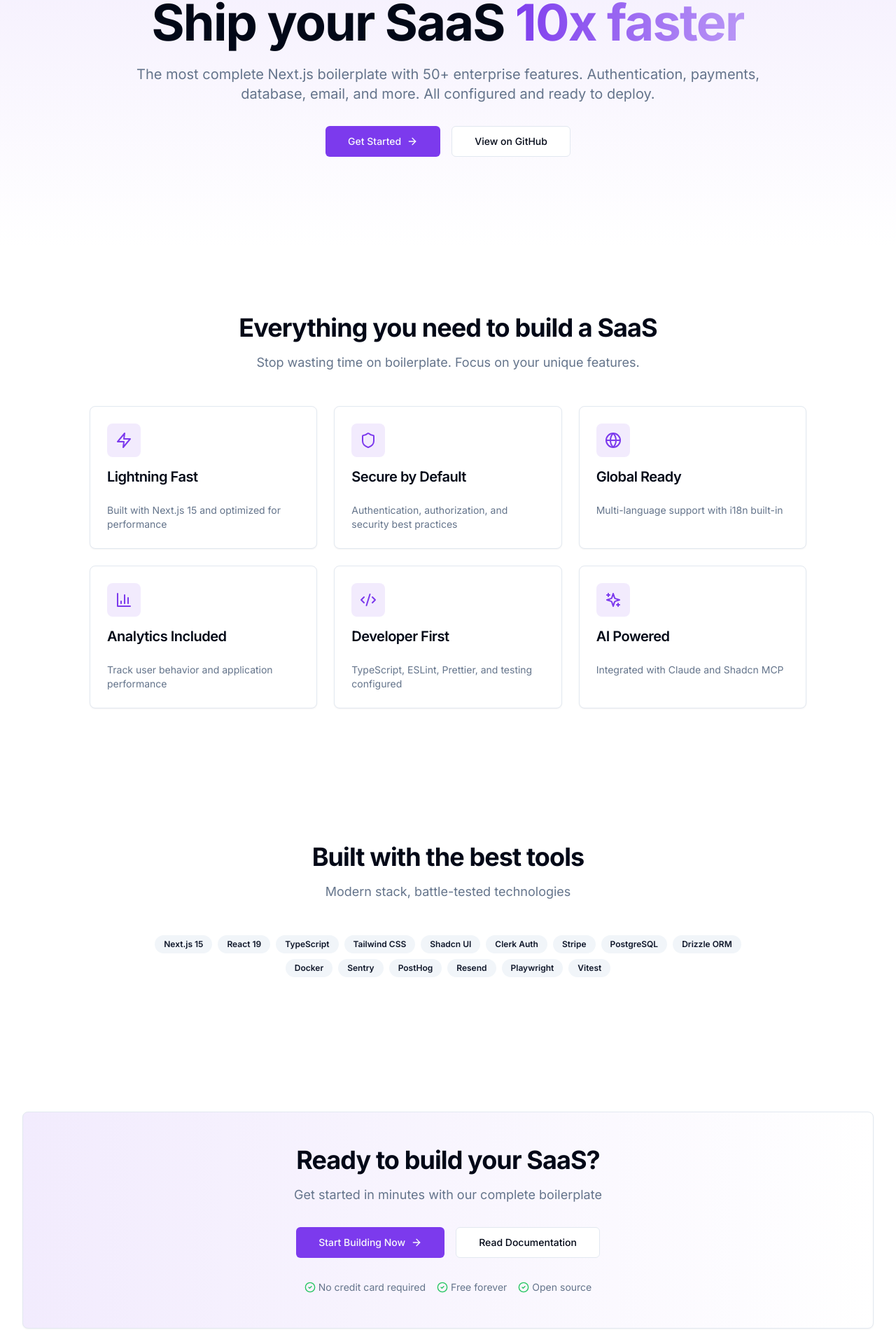
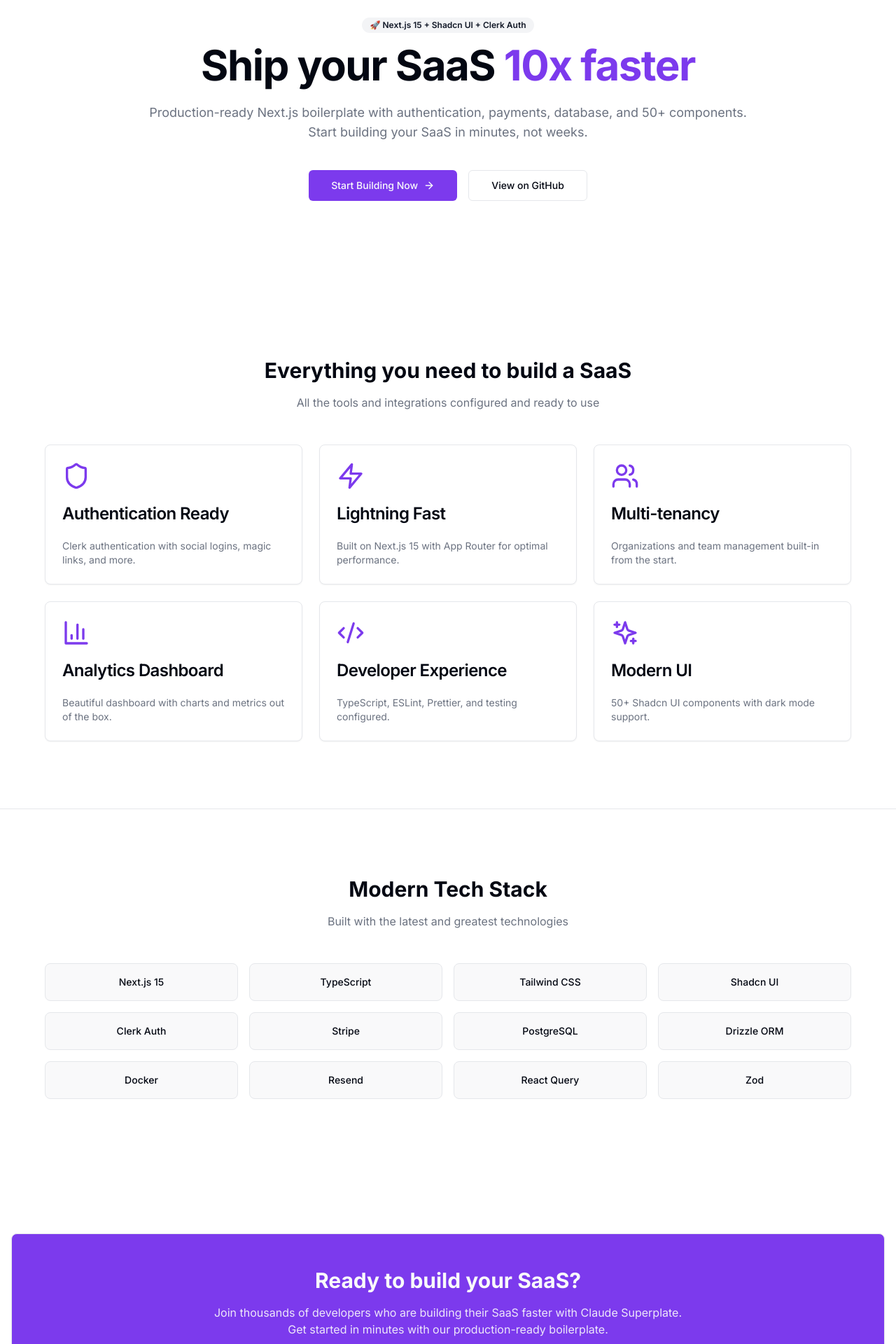
Before and after one commit to davimaciel1/claude-superplate, a Next.js app: page / in a window 1280 px wide. Shown: the part 171-2091 px from the top of the page at 70% size. Built offline with nearby package versions, Linux system fonts and the light colour scheme.

Commit message:
feat: Add missing core files (globals.css, layout, page, utils)

```diff
--- a/app/globals.css
+++ b/app/globals.css
@@ -5,47 +5,57 @@
 @layer base {
   :root {
     --background: 0 0% 100%;
-    --foreground: 222.2 84% 4.9%;
+    --foreground: 224 71.4% 4.1%;
     --card: 0 0% 100%;
-    --card-foreground: 222.2 84% 4.9%;
+    --card-foreground: 224 71.4% 4.1%;
     --popover: 0 0% 100%;
-    --popover-foreground: 222.2 84% 4.9%;
+    --popover-foreground: 224 71.4% 4.1%;
     --primary: 262.1 83.3% 57.8%;
-    --primary-foreground: 210 40% 98%;
-    --secondary: 210 40% 96.1%;
-    --secondary-foreground: 222.2 47.4% 11.2%;
-    --muted: 210 40% 96.1%;
-    --muted-foreground: 215.4 16.3% 46.9%;
-    --accent: 210 40% 96.1%;
-    --accent-foreground: 222.2 47.4% 11.2%;
+    --primary-foreground: 210 20% 98%;
+    --secondary: 220 14.3% 95.9%;
+    --secondary-foreground: 220.9 39.3% 11%;
+    --muted: 220 14.3% 95.9%;
+    --muted-foreground: 220 8.9% 46.1%;
+    --accent: 220 14.3% 95.9%;
+    --accent-foreground: 220.9 39.3% 11%;
     --destructive: 0 84.2% 60.2%;
-    --destructive-foreground: 210 40% 98%;
-    --border: 214.3 31.8% 91.4%;
-    --input: 214.3 31.8% 91.4%;
+    --destructive-foreground: 210 20% 98%;
+    --border: 220 13% 91%;
+    --input: 220 13% 91%;
     --ring: 262.1 83.3% 57.8%;
     --radius: 0.5rem;
+    --chart-1: 12 76% 61%;
+    --chart-2: 173 58% 39%;
+    --chart-3: 197 37% 24%;
+    --chart-4: 43 74% 66%;
+    --chart-5: 27 87% 67%;
   }
 
   .dark {
-    --background: 222.2 84% 4.9%;
-    --foreground: 210 40% 98%;
-    --card: 222.2 84% 4.9%;
-    --card-foreground: 210 40% 98%;
-    --popover: 222.2 84% 4.9%;
-    --popover-foreground: 210 40% 98%;
+    --background: 224 71.4% 4.1%;
+    --foreground: 210 20% 98%;
+    --card: 224 71.4% 4.1%;
+    --card-foreground: 210 20% 98%;
+    --popover: 224 71.4% 4.1%;
+    --popover-foreground: 210 20% 98%;
     --primary: 263.4 70% 50.4%;
-    --primary-foreground: 210 40% 98%;
-    --secondary: 217.2 32.6% 17.5%;
-    --secondary-foreground: 210 40% 98%;
-    --muted: 217.2 32.6% 17.5%;
-    --muted-foreground: 215 20.2% 65.1%;
-    --accent: 217.2 32.6% 17.5%;
-    --accent-foreground: 210 40% 98%;
+    --primary-foreground: 210 20% 98%;
+    --secondary: 215 27.9% 16.9%;
+    --secondary-foreground: 210 20% 98%;
+    --muted: 215 27.9% 16.9%;
+    --muted-foreground: 217.9 10.6% 64.9%;
+    --accent: 215 27.9% 16.9%;
+    --accent-foreground: 210 20% 98%;
     --destructive: 0 62.8% 30.6%;
-    --destructive-foreground: 210 40% 98%;
-    --border: 217.2 32.6% 17.5%;
-    --input: 217.2 32.6% 17.5%;
+    --destructive-foreground: 210 20% 98%;
+    --border: 215 27.9% 16.9%;
+    --input: 215 27.9% 16.9%;
     --ring: 263.4 70% 50.4%;
+    --chart-1: 220 70% 50%;
+    --chart-2: 160 60% 45%;
+    --chart-3: 30 80% 55%;
+    --chart-4: 280 65% 60%;
+    --chart-5: 340 75% 55%;
   }
 }
 
--- a/app/layout.tsx
+++ b/app/layout.tsx
@@ -2,34 +2,46 @@ import type { Metadata } from 'next'
 import { Inter } from 'next/font/google'
 import { ClerkProvider } from '@clerk/nextjs'
 import { ThemeProvider } from '@/components/providers/theme-provider'
-import { Toaster } from '@/components/ui/toaster'
 import './globals.css'
 
 const inter = Inter({ subsets: ['latin'] })
 
 export const metadata: Metadata = {
-  title: 'Claude Superplate',
-  description: 'The most complete Next.js boilerplate',
-  keywords: ['Next.js', 'React', 'TypeScript', 'Tailwind CSS', 'Shadcn UI'],
+  title: 'Claude Superplate - Next.js SaaS Boilerplate',
+  description: 'Production-ready Next.js boilerplate with auth, payments, and more',
+  keywords: ['Next.js', 'React', 'TypeScript', 'SaaS', 'Boilerplate'],
   authors: [{ name: 'Claude Superplate' }],
-  creator: 'Claude Superplate',
   openGraph: {
+    title: 'Claude Superplate',
+    description: 'Production-ready Next.js boilerplate',
+    url: 'https://claude-superplate.dev',
+    siteName: 'Claude Superplate',
+    images: [
+      {
+        url: 'https://claude-superplate.dev/og.png',
+        width: 1200,
+        height: 630,
+      },
+    ],
+    locale: 'en_US',
     type: 'website',
-    locale: 'en_US',
-    url: 'https://claude-superplate.dev',
-    title: 'Claude Superplate',
-    description: 'The most complete Next.js boilerplate',
-    siteName: 'Claude Superplate',
   },
   twitter: {
     card: 'summary_large_image',
     title: 'Claude Superplate',
-    description: 'The most complete Next.js boilerplate',
-    creator: '@claudesuperplate',
+    description: 'Production-ready Next.js boilerplate',
+    images: ['https://claude-superplate.dev/og.png'],
   },
   robots: {
     index: true,
     follow: true,
+    googleBot: {
+      index: true,
+      follow: true,
+      'max-video-preview': -1,
+      'max-image-preview': 'large',
+      'max-snippet': -1,
+    },
   },
 }
 
@@ -49,7 +61,6 @@ export default function RootLayout({
             disableTransitionOnChange
           >
             {children}
-            <Toaster />
           </ThemeProvider>
         </body>
       </html>
--- a/app/page.tsx
+++ b/app/page.tsx
@@ -1,73 +1,93 @@
+import Link from 'next/link'
 import { Button } from '@/components/ui/button'
 import { Card, CardContent, CardDescription, CardHeader, CardTitle } from '@/components/ui/card'
 import { Badge } from '@/components/ui/badge'
-import { ArrowRight, CheckCircle2, Zap, Shield, Globe, BarChart3, Code2, Sparkles } from 'lucide-react'
-import Link from 'next/link'
+import { ArrowRight, CheckCircle2, Zap, Shield, Users, BarChart3, Code2, Sparkles } from 'lucide-react'
 
-export default function Home() {
+export default function HomePage() {
   const features = [
     {
-      icon: <Zap className="h-6 w-6" />,
-      title: 'Lightning Fast',
-      description: 'Built with Next.js 15 and optimized for performance',
+      icon: Shield,
+      title: 'Authentication Ready',
+      description: 'Clerk authentication with social logins, magic links, and more.',
     },
     {
-      icon: <Shield className="h-6 w-6" />,
-      title: 'Secure by Default',
-      description: 'Authentication, authorization, and security best practices',
+      icon: Zap,
+      title: 'Lightning Fast',
+      description: 'Built on Next.js 15 with App Router for optimal performance.',
     },
     {
-      icon: <Globe className="h-6 w-6" />,
-      title: 'Global Ready',
-      description: 'Multi-language support with i18n built-in',
+      icon: Users,
+      title: 'Multi-tenancy',
+      description: 'Organizations and team management built-in from the start.',
     },
     {
-      icon: <BarChart3 className="h-6 w-6" />,
-      title: 'Analytics Included',
-      description: 'Track user behavior and application performance',
+      icon: BarChart3,
+      title: 'Analytics Dashboard',
+      description: 'Beautiful dashboard with charts and metrics out of the box.',
     },
     {
-      icon: <Code2 className="h-6 w-6" />,
-      title: 'Developer First',
-      description: 'TypeScript, ESLint, Prettier, and testing configured',
+      icon: Code2,
+      title: 'Developer Experience',
+      description: 'TypeScript, ESLint, Prettier, and testing configured.',
     },
     {
-      icon: <Sparkles className="h-6 w-6" />,
-      title: 'AI Powered',
-      description: 'Integrated with Claude and Shadcn MCP',
+      icon: Sparkles,
+      title: 'Modern UI',
+      description: '50+ Shadcn UI components with dark mode support.',
     },
   ]
 
-  const techStack = [
-    'Next.js 15', 'React 19', 'TypeScript', 'Tailwind CSS', 'Shadcn UI',
-    'Clerk Auth', 'Stripe', 'PostgreSQL', 'Drizzle ORM', 'Docker',
-    'Sentry', 'PostHog', 'Resend', 'Playwright', 'Vitest'
-  ]
+  return (
+    <div className="flex flex-col min-h-screen">
+      {/* Navigation */}
+      <header className="sticky top-0 z-50 w-full border-b bg-background/95 backdrop-blur supports-[backdrop-filter]:bg-background/60">
+        <div className="container flex h-16 items-center">
+          <div className="mr-8">
+            <Link href="/" className="flex items-center space-x-2">
+              <span className="text-xl font-bold">Claude Superplate</span>
+            </Link>
+          </div>
+          <nav className="flex items-center space-x-6 text-sm font-medium">
+            <Link href="/pricing" className="transition-colors hover:text-foreground/80">
+              Pricing
+            </Link>
+            <Link href="/docs" className="transition-colors hover:text-foreground/80">
+              Documentation
+            </Link>
+            <Link href="/blog" className="transition-colors hover:text-foreground/80">
+              Blog
+            </Link>
+          </nav>
+          <div className="ml-auto flex items-center space-x-4">
+            <Button variant="ghost" asChild>
+              <Link href="/sign-in">Sign In</Link>
+            </Button>
+            <Button asChild>
+              <Link href="/sign-up">Get Started</Link>
+            </Button>
+          </div>
+        </div>
+      </header>
 
-  return (
-    <div className="flex min-h-screen flex-col">
       {/* Hero Section */}
-      <section className="relative overflow-hidden bg-gradient-to-b from-primary/10 via-primary/5 to-background">
-        <div className="container relative z-10 py-24 md:py-32">
+      <section className="container px-4 py-24 md:py-32">
         <div className="mx-auto max-w-4xl text-center">
           <Badge className="mb-4" variant="secondary">
-              <Sparkles className="mr-1 h-3 w-3" />
-              Version 1.0.0
+            🚀 Next.js 15 + Shadcn UI + Clerk Auth
           </Badge>
-            <h1 className="mb-6 text-4xl font-bold tracking-tight sm:text-5xl md:text-6xl lg:text-7xl">
+          <h1 className="text-4xl font-bold tracking-tight sm:text-6xl">
             Ship your SaaS
-              <span className="bg-gradient-to-r from-primary to-primary/50 bg-clip-text text-transparent">
-                {' '}10x faster
-              </span>
+            <span className="text-primary"> 10x faster</span>
           </h1>
-            <p className="mb-8 text-lg text-muted-foreground sm:text-xl">
-              The most complete Next.js boilerplate with 50+ enterprise features.
-              Authentication, payments, database, email, and more. All configured and ready to deploy.
+          <p className="mt-6 text-lg text-muted-foreground">
+            Production-ready Next.js boilerplate with authentication, payments, database, and 50+ components.
+            Start building your SaaS in minutes, not weeks.
           </p>
-            <div className="flex flex-col gap-4 sm:flex-row sm:justify-center">
+          <div className="mt-10 flex flex-col sm:flex-row gap-4 justify-center">
             <Button size="lg" asChild>
               <Link href="/sign-up">
-                  Get Started
+                Start Building Now
                 <ArrowRight className="ml-2 h-4 w-4" />
               </Link>
             </Button>
@@ -78,95 +98,116 @@ export default function Home() {
             </Button>
           </div>
         </div>
-        </div>
       </section>
 
-      {/* Features Section */}
-      <section className="container py-24">
-        <div className="mx-auto max-w-4xl text-center">
-          <h2 className="mb-4 text-3xl font-bold tracking-tight sm:text-4xl">
-            Everything you need to build a SaaS
-          </h2>
-          <p className="mb-12 text-lg text-muted-foreground">
-            Stop wasting time on boilerplate. Focus on your unique features.
+      {/* Features Grid */}
+      <section className="container px-4 py-24">
+        <div className="mx-auto max-w-6xl">
+          <div className="text-center mb-12">
+            <h2 className="text-3xl font-bold">Everything you need to build a SaaS</h2>
+            <p className="mt-4 text-muted-foreground">
+              All the tools and integrations configured and ready to use
             </p>
           </div>
-        <div className="mx-auto grid max-w-5xl gap-6 md:grid-cols-2 lg:grid-cols-3">
-          {features.map((feature, index) => (
-            <Card key={index} className="relative overflow-hidden">
+          <div className="grid gap-6 md:grid-cols-2 lg:grid-cols-3">
+            {features.map((feature) => {
+              const Icon = feature.icon
+              return (
+                <Card key={feature.title}>
                   <CardHeader>
-                <div className="mb-2 inline-flex h-12 w-12 items-center justify-center rounded-lg bg-primary/10 text-primary">
-                  {feature.icon}
-                </div>
-                <CardTitle className="text-xl">{feature.title}</CardTitle>
+                    <Icon className="h-10 w-10 text-primary mb-4" />
+                    <CardTitle>{feature.title}</CardTitle>
                   </CardHeader>
                   <CardContent>
                     <CardDescription>{feature.description}</CardDescription>
                   </CardContent>
                 </Card>
-          ))}
+              )
+            })}
+          </div>
         </div>
       </section>
 
-      {/* Tech Stack Section */}
-      <section className="container py-24">
-        <div className="mx-auto max-w-4xl text-center">
-          <h2 className="mb-4 text-3xl font-bold tracking-tight sm:text-4xl">
-            Built with the best tools
-          </h2>
-          <p className="mb-12 text-lg text-muted-foreground">
-            Modern stack, battle-tested technologies
+      {/* Tech Stack */}
+      <section className="container px-4 py-24 border-t">
+        <div className="mx-auto max-w-6xl">
+          <div className="text-center mb-12">
+            <h2 className="text-3xl font-bold">Modern Tech Stack</h2>
+            <p className="mt-4 text-muted-foreground">
+              Built with the latest and greatest technologies
             </p>
-          <div className="flex flex-wrap justify-center gap-2">
-            {techStack.map((tech) => (
-              <Badge key={tech} variant="secondary" className="px-3 py-1">
+          </div>
+          <div className="grid gap-4 md:grid-cols-4">
+            {[
+              'Next.js 15',
+              'TypeScript',
+              'Tailwind CSS',
+              'Shadcn UI',
+              'Clerk Auth',
+              'Stripe',
+              'PostgreSQL',
+              'Drizzle ORM',
+              'Docker',
+              'Resend',
+              'React Query',
+              'Zod',
+            ].map((tech) => (
+              <div
+                key={tech}
+                className="flex items-center justify-center rounded-lg border bg-muted/50 p-4 text-sm font-medium"
+              >
                 {tech}
-              </Badge>
+              </div>
             ))}
           </div>
         </div>
       </section>
 
       {/* CTA Section */}
-      <section className="container py-24">
-        <Card className="relative overflow-hidden bg-gradient-to-r from-primary/10 via-primary/5 to-background">
-          <CardContent className="p-12 text-center">
-            <h2 className="mb-4 text-3xl font-bold tracking-tight sm:text-4xl">
-              Ready to build your SaaS?
-            </h2>
-            <p className="mb-8 text-lg text-muted-foreground">
-              Get started in minutes with our complete boilerplate
+      <section className="container px-4 py-24">
+        <Card className="bg-primary text-primary-foreground">
+          <CardContent className="flex flex-col items-center justify-center p-12 text-center">
+            <h2 className="text-3xl font-bold">Ready to build your SaaS?</h2>
+            <p className="mt-4 max-w-2xl text-primary-foreground/90">
+              Join thousands of developers who are building their SaaS faster with Claude Superplate.
+              Get started in minutes with our production-ready boilerplate.
             </p>
-            <div className="flex flex-col gap-4 sm:flex-row sm:justify-center">
-              <Button size="lg" asChild>
+            <div className="mt-8 flex flex-col sm:flex-row gap-4">
+              <Button size="lg" variant="secondary" asChild>
                 <Link href="/sign-up">
-                  Start Building Now
+                  Get Started Free
                   <ArrowRight className="ml-2 h-4 w-4" />
                 </Link>
               </Button>
-              <Button size="lg" variant="outline" asChild>
-                <Link href="/docs">
-                  Read Documentation
-                </Link>
+              <Button size="lg" variant="outline" className="bg-transparent" asChild>
+                <Link href="/docs">Read Documentation</Link>
               </Button>
-            </div>
-            <div className="mt-8 flex flex-wrap justify-center gap-4 text-sm text-muted-foreground">
-              <span className="flex items-center">
-                <CheckCircle2 className="mr-1 h-4 w-4 text-green-500" />
-                No credit card required
-              </span>
-              <span className="flex items-center">
-                <CheckCircle2 className="mr-1 h-4 w-4 text-green-500" />
-                Free forever
-              </span>
-              <span className="flex items-center">
-                <CheckCircle2 className="mr-1 h-4 w-4 text-green-500" />
-                Open source
-              </span>
             </div>
           </CardContent>
         </Card>
       </section>
+
+      {/* Footer */}
+      <footer className="border-t">
+        <div className="container px-4 py-8">
+          <div className="flex flex-col md:flex-row items-center justify-between">
+            <p className="text-sm text-muted-foreground">
+              © 2024 Claude Superplate. All rights reserved.
+            </p>
+            <nav className="flex gap-6 mt-4 md:mt-0">
+              <Link href="/privacy" className="text-sm text-muted-foreground hover:text-foreground">
+                Privacy
+              </Link>
+              <Link href="/terms" className="text-sm text-muted-foreground hover:text-foreground">
+                Terms
+              </Link>
+              <Link href="https://github.com/davimaciel1/claude-superplate" className="text-sm text-muted-foreground hover:text-foreground">
+                GitHub
+              </Link>
+            </nav>
+          </div>
+        </div>
+      </footer>
     </div>
   )
 }
```
Also changed, not shown: components.json (added), public/robots.txt (added). Lines whose indentation alone changed are shown as unchanged.
